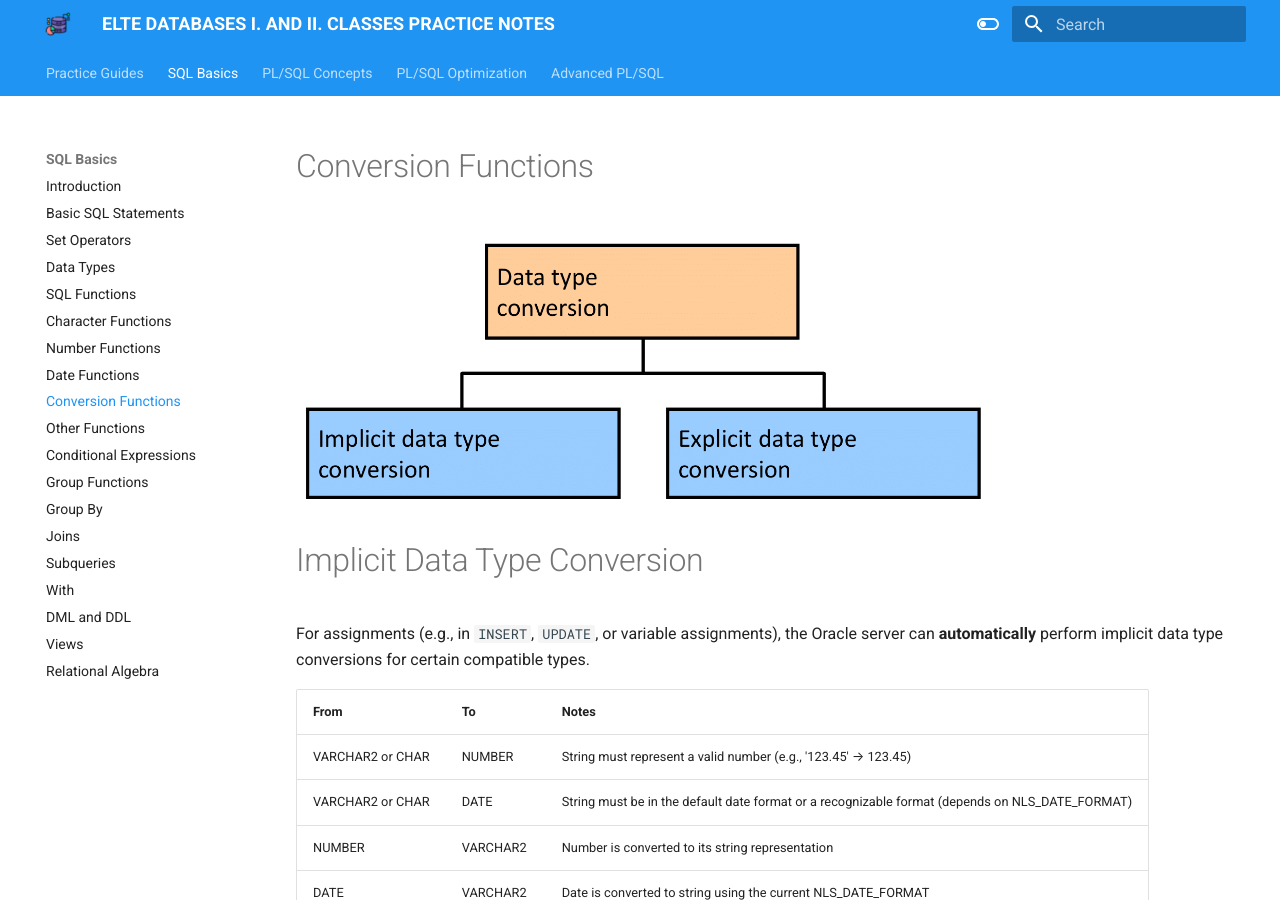
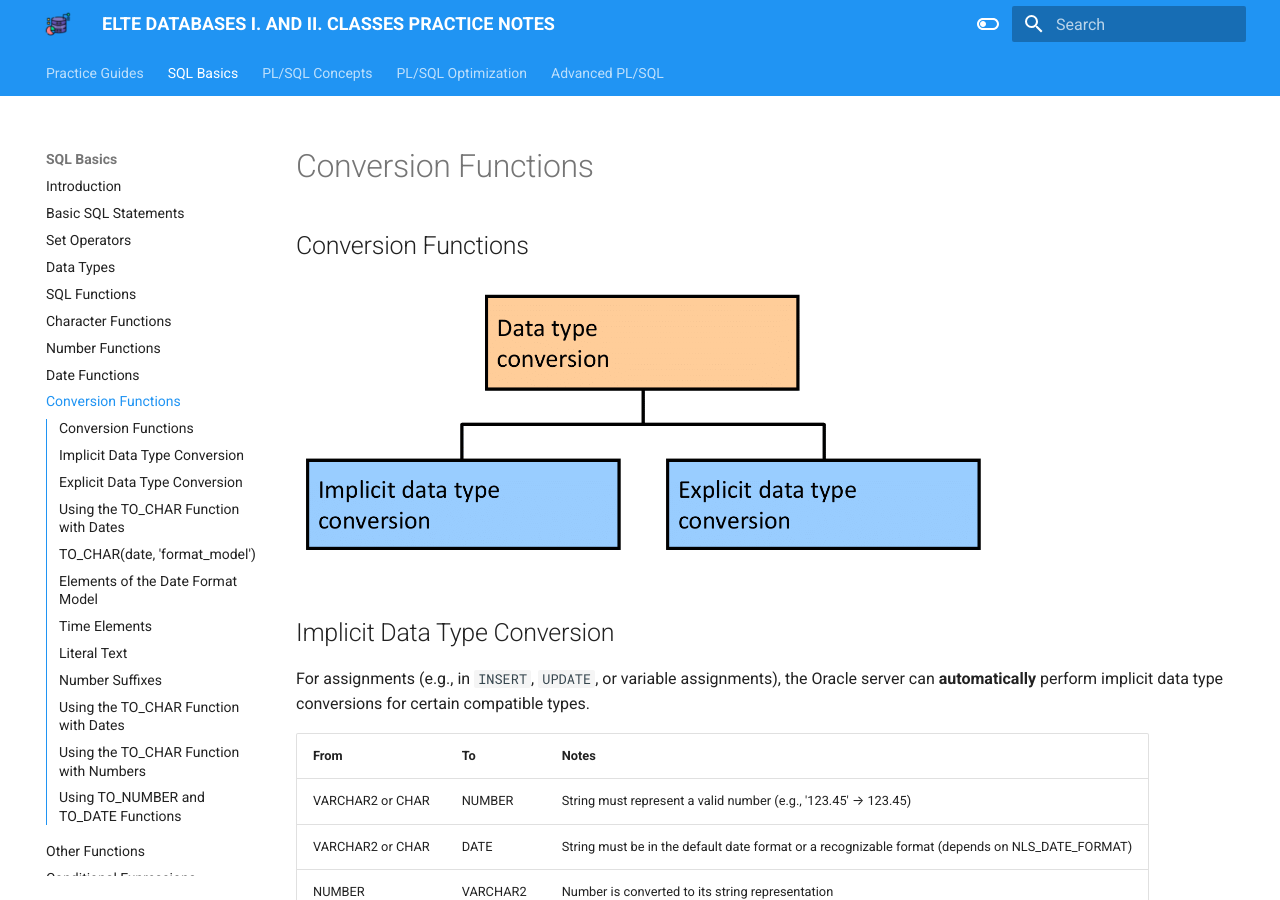
Before and after one commit to holiczab/elte-databases, an MkDocs documentation site: the page built from docs/sql/09_Conversion_functions.md, in a window 1280 px wide and 900 px high. Built offline with MkDocs 1.6.1 and Material for MkDocs 9.7.7, drawn with Linux system fonts in a browser that asks for light colours.

Commit message:
Renamings

````diff
--- a/docs/sql/09_Conversion_functions.md
+++ b/docs/sql/09_Conversion_functions.md
@@ -1,8 +1,8 @@
-# Conversion Functions
+## Conversion Functions
 
 ![alt text](../assets/P3/convert.png){ width=700 }
 
-# Implicit Data Type Conversion
+## Implicit Data Type Conversion
 
 For assignments (e.g., in `INSERT`, `UPDATE`, or variable assignments), the Oracle server can **automatically** perform implicit data type conversions for certain compatible types.
 
@@ -20,13 +20,13 @@
 | VARCHAR2 or CHAR      | NUMBER    | String must represent a valid number; otherwise, runtime error (ORA-01722) |
 | VARCHAR2 or CHAR      | DATE      | String must match the session's NLS_DATE_FORMAT or be recognizable   |
 
-# Explicit Data Type Conversion
+## Explicit Data Type Conversion
 
 ![alt text](../assets/P3/explicit.png){ width=700 }
 
-# Using the TO_CHAR Function with Dates
+## Using the TO_CHAR Function with Dates
 
-# TO_CHAR(date, 'format_model')
+## TO_CHAR(date, 'format_model')
 
 The format model:
 
@@ -36,7 +36,7 @@
 - Has an fm element to remove padded blanks or suppress leading zeros
 - Is separated from the date value by a comma TO_CHAR(date, 'format_model')
 
-# Elements of the Date Format Model
+## Elements of the Date Format Model
 
 | Element | Result                                      | Example (for December 24, 2025 - Wednesday) |
 |---------|---------------------------------------------|---------------------------------------------|
@@ -73,7 +73,7 @@
 |----------------|--------------|--------------------------------------------------|
 | ddspth         | fourteenth   | Spells the day with ordinal suffix (e.g., 1st, 2nd, 3rd, 14th) |
 
-# Using the TO_CHAR Function with Dates
+## Using the TO_CHAR Function with Dates
 
 ```sql
 SELECT last_name,
@@ -93,7 +93,7 @@
 | Pataballa   | 5 February 1998   |
 | Lorentz     | 7 February 1999   |
 
-# Using the TO_CHAR Function with Numbers
+## Using the TO_CHAR Function with Numbers
 
 ```sql
 TO_CHAR(number, 'format_model')
@@ -121,7 +121,7 @@
 |------------|
 | $6,000.00  |
 
-# Using TO_NUMBER and TO_DATE Functions
+## Using TO_NUMBER and TO_DATE Functions
 
 Convert a character string to a number format using the TO_NUMBER function:
 
````
